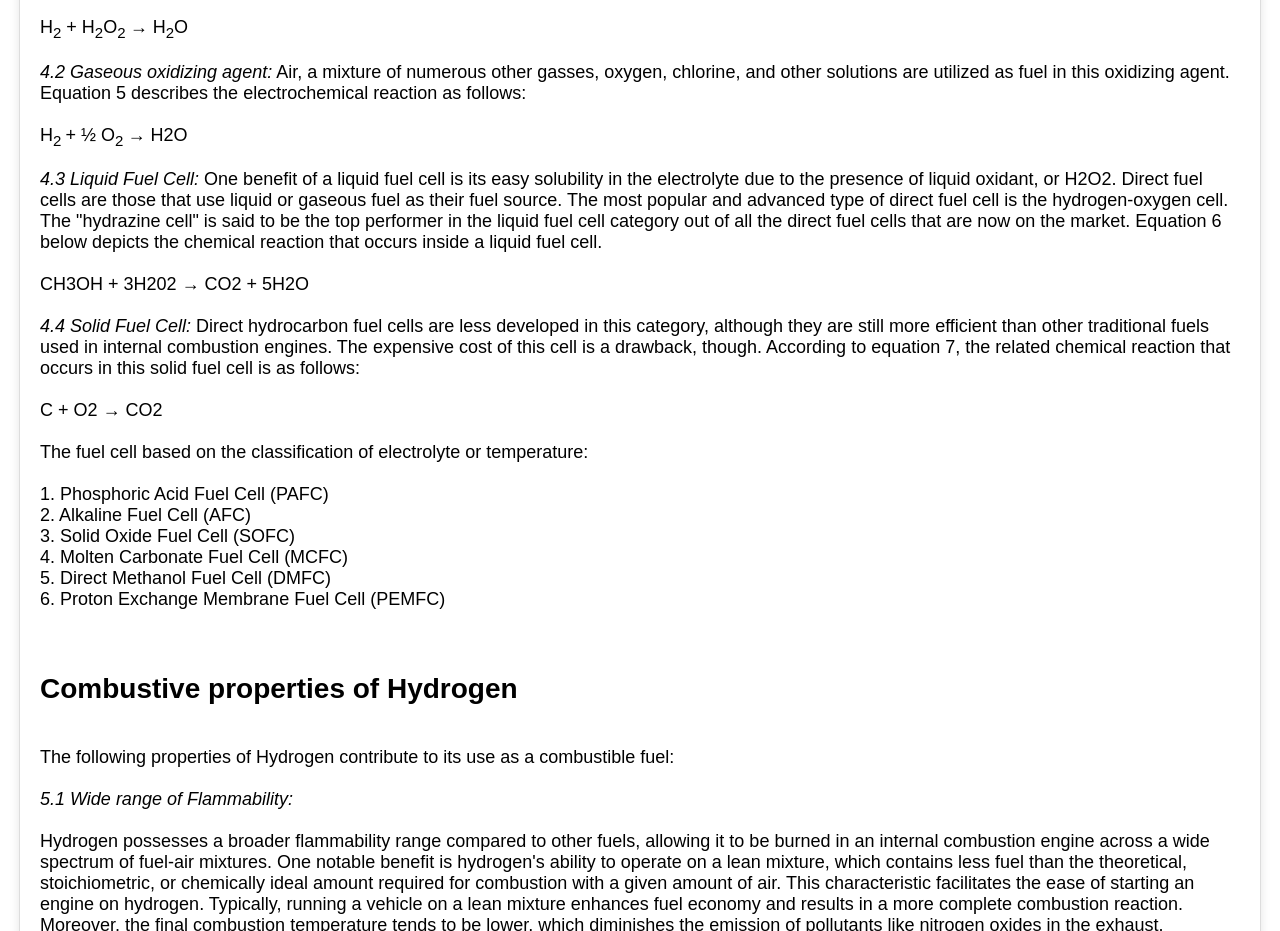
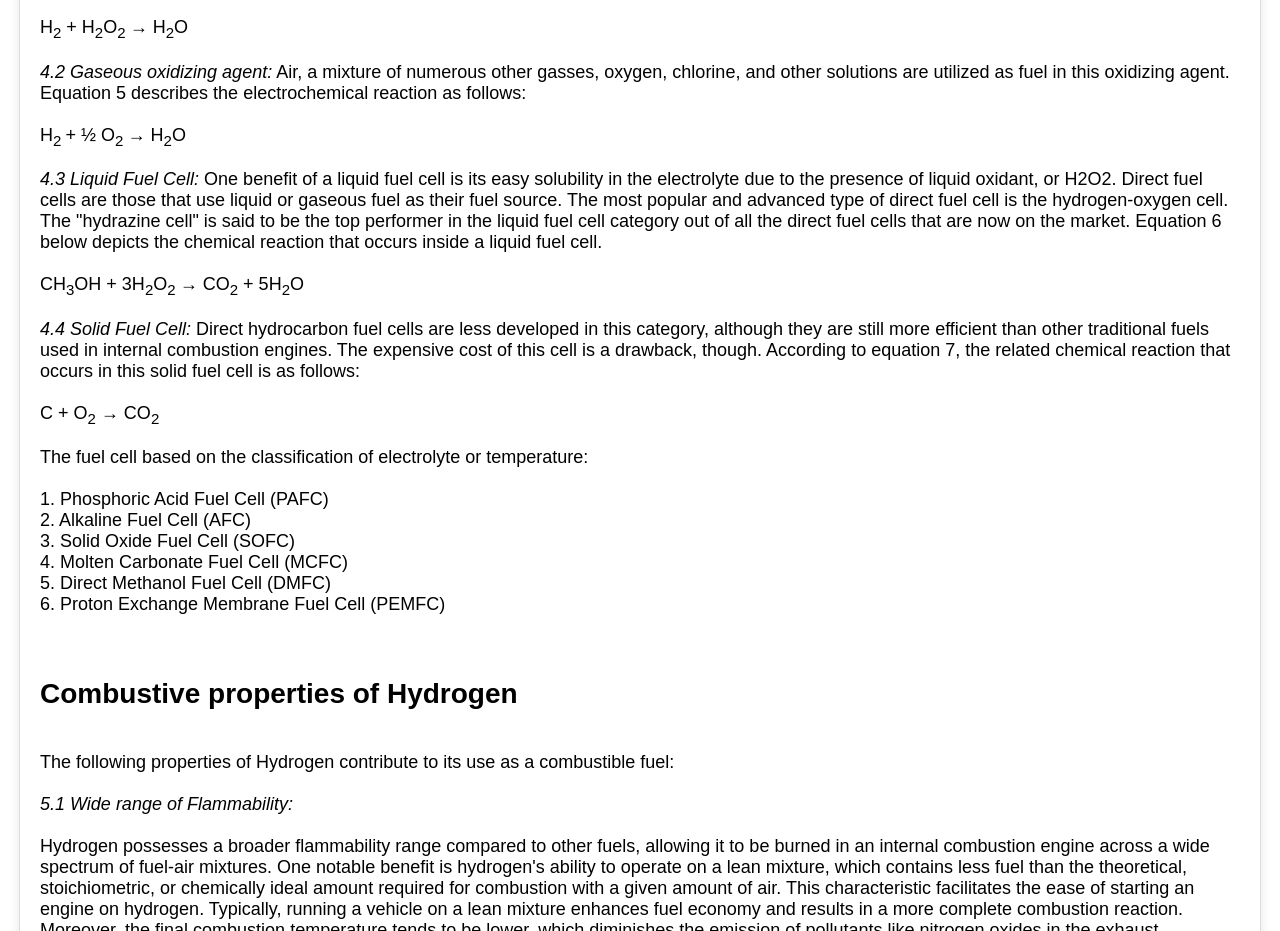
Before and after one commit to Hazique007/Report-blog, a plain HTML site: page about4.html in a window 1280 px wide. Shown: the part 3500-4431 px from the top of the page. Drawn offline with Linux system fonts and the light colour scheme.

Commit message:
message2

```diff
--- a/about4.html
+++ b/about4.html
@@ -273,7 +273,7 @@
                 solutions are utilized as fuel in this oxidizing agent. Equation 5 describes the electrochemical
                 reaction as
                 follows:<br><br>
-                H<sub>2 </sub>+ ½ O<sub>2 </sub>→ H2O<br><br>
+                H<sub>2 </sub>+ ½ O<sub>2 </sub>→ H<sub>2</sub>O<br><br>
 
                 <I>4.3 Liquid Fuel Cell:</I> One benefit of a liquid fuel cell is its easy solubility in the electrolyte
                 due to
@@ -285,7 +285,7 @@
                 fuel
                 cells that are now on the market. Equation 6 below depicts the chemical reaction that occurs inside a
                 liquid fuel cell.<br><br>
-                CH3OH + 3H202 → CO2 + 5H2O<br><br>
+                CH<sub>3</sub>OH + 3H<sub>2</sub>O<sub>2 </sub>→ CO<sub>2</sub> + 5H<sub>2</sub>O<br><br>
 
                 <I>4.4 Solid Fuel Cell:</I> Direct hydrocarbon fuel cells are less developed in this category, although
                 they
@@ -295,7 +295,7 @@
                 this cell is a drawback, though. According to equation 7, the related chemical reaction that occurs in
                 this
                 solid fuel cell is as follows:<br><br>
-                C + O2 → CO2<br><br>
+                C + O<sub>2</sub> → CO<sub>2</sub><br><br>
                 The fuel cell based on the classification of electrolyte or temperature:<br><br>
                 1. Phosphoric Acid Fuel Cell (PAFC)<br>
                 2. Alkaline Fuel Cell (AFC)<br>
```
